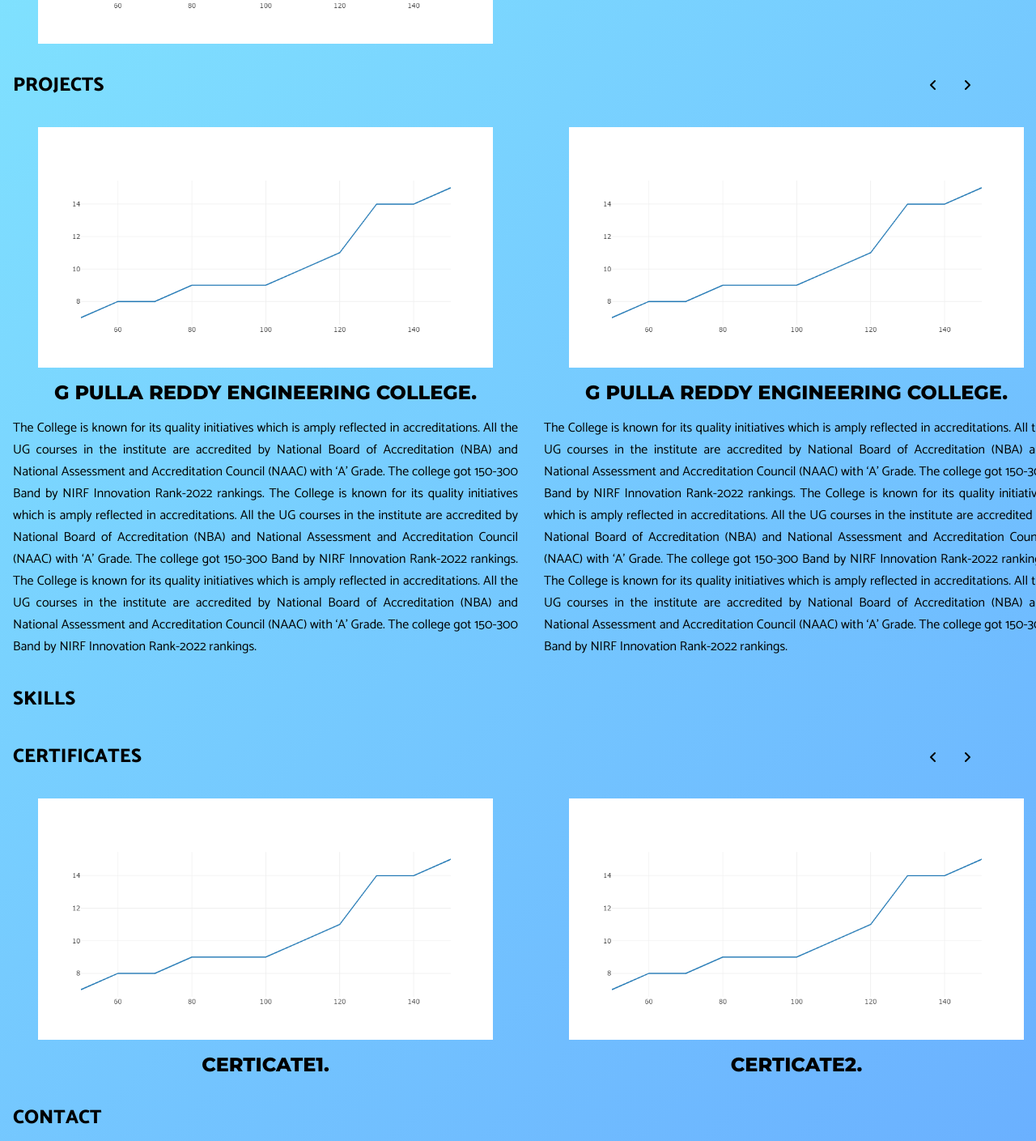
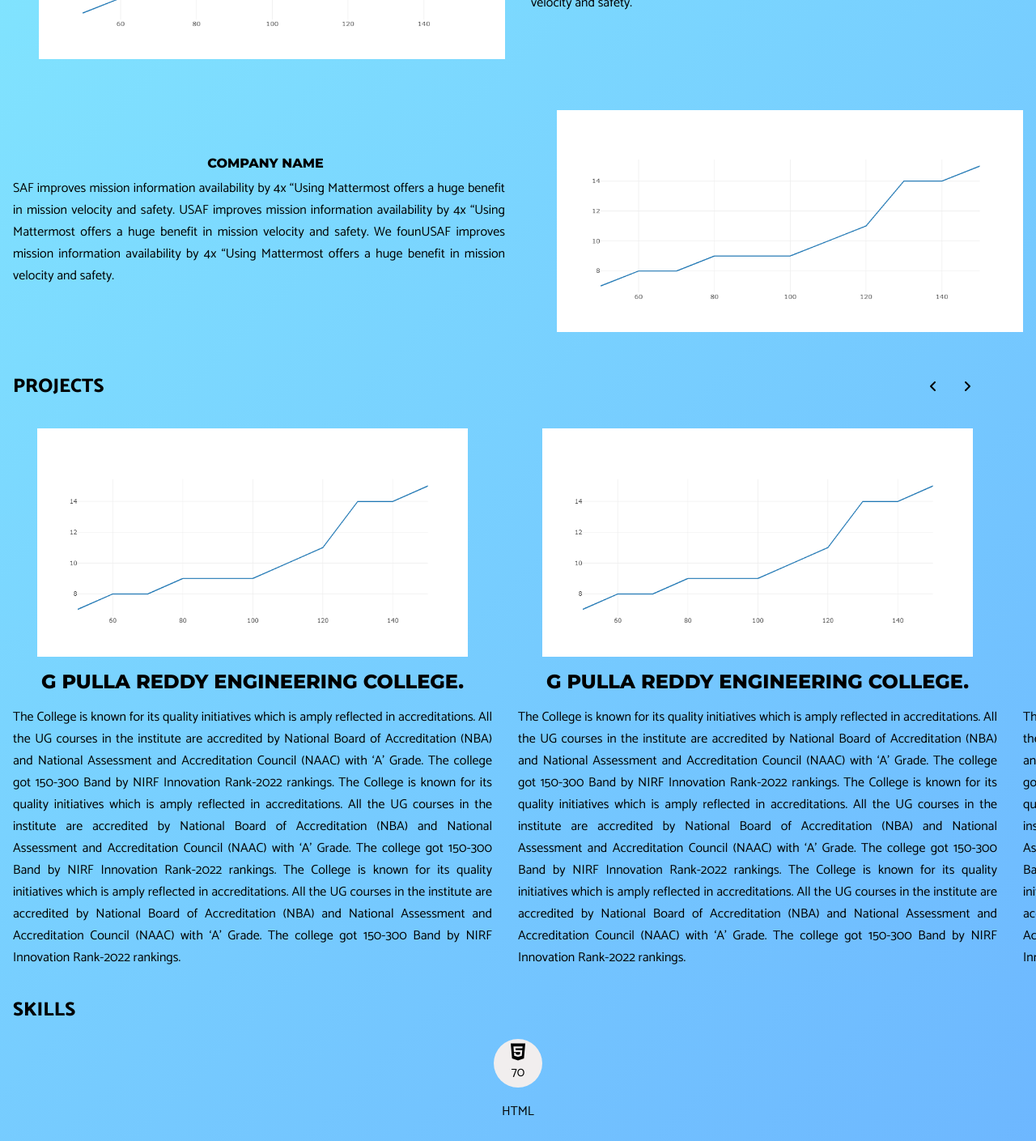
Before and after one commit to callasumamahesh/myportfolio, a React (Create React App) app: page / in a window 1280 px wide. Shown: the part 1240-2649 px from the top of the page at 81% size. Built offline with nearby package versions, Linux system fonts and the light colour scheme.

Commit message:
added skills

```diff
--- a/src/App.css
+++ b/src/App.css
@@ -170,7 +170,6 @@
   width: 100%;
   box-sizing: border-box;
   position: relative;
-  gap: 2rem;
 }
 
 .educationSection > div {
@@ -179,7 +178,9 @@
   display: flex;
   flex-direction: column;
   gap: 1rem;
+  padding-right: 2rem;
 }
+
 
 .projects .educationSection .graduate .projectImage{
   display: flex;
@@ -196,6 +197,9 @@
   flex-direction: column;
   gap: 1rem;
 }
+/* .projects .educationSection .graduate .projectDescription p{
+  padding-right: 3rem;
+} */
 /*
 .right-icon, .left-icon {
   position: absolute;
@@ -239,10 +243,14 @@
   padding: 1rem 0rem;
   margin-left: 1rem;
   display: flex;
+  flex-direction: column;
   gap: 2rem;
   width: 100%;
   justify-content: center;
   align-items: center;
+}
+.experience section{
+  display: flex;
 }
 
 .experience .imgsection{
@@ -269,63 +277,31 @@
   align-items: center;
   padding-right: 1rem;
 }
-
+.experience .companyInfo p{
+  padding-right: 1rem;
+}
 
 /* Skills */
 
-.skillsSection{
-  display: grid;
-  grid-template-columns: 1fr 1fr 1fr 1fr;
-  justify-content: center;
-  align-items: center;
-}
-.skillsSection .skill-circle {
-  display: flex;
-  flex-direction: column;
-  align-items: center;
-  margin: 20px;
-}
-
-.skillsSection .circle {
-  width: 100px;
-  height: 100px;
-  background: conic-gradient(#4caf50 0% 0%, #ddd 0% 100%);
-  border-radius: 50%;
+.skillBlock{
   display: flex;
   justify-content: center;
   align-items: center;
-  position: relative;
-  animation: fillCircle 2s forwards;
+  flex-direction: column;
+  gap: 1rem;
 }
-
-.skillsSection .inner-circle {
-  width: 80px;
-  height: 80px;
-  background-color: white;
-  border-radius: 50%;
+.skillimg{
   display: flex;
   justify-content: center;
+  flex-direction: column;
   align-items: center;
+  background-color: rgb(241, 238, 238);
+  height: 60px;
+  width: 60px;
+  border-radius: 50%;
 }
-
-.skillsSection .percentage {
-  font-size: 1.2em;
-  font-weight: bold;
-}
-
-.skillsSection .skill-name {
-  margin-top: 10px;
-  font-size: 1em;
-  font-family: 'Montserrat', sans-serif;
-}
-
-@keyframes fillCircle {
-  from {
-    background: conic-gradient(#4caf50 0%, #ddd 0%);
-  }
-  to {
-    background: conic-gradient(#4caf50 0% calc(var(--percentage) * 1%), #ddd calc(var(--percentage) * 1%) 100%);
-  }
+.skillimg i{
+font-size: 1.5rem;
 }
 
 
@@ -397,10 +373,13 @@
   width: 250px;
   margin-top: 1rem;
   border-radius: 18px;
-  background-color: #df5b5b;
-  color: white;
+  background-color: rgb(241, 238, 238);
   cursor: pointer;
   font-size: 1.2rem;
+}
+
+input[type="submit"]:hover{
+  background-color: rgb(204, 201, 201);
 }
 
 /* Blocks css */
@@ -410,7 +389,6 @@
   display: flex;
   width:100px;
   height:100px;
-  padding: 10px;
   flex-direction: column;
   justify-content: flex-end;
   align-items: center;
--- a/src/App.js
+++ b/src/App.js
@@ -183,6 +183,7 @@
               </section>
 
               <section className='experience'>
+                <section style={{display:'flex',flexDirection:`${1%2 ? 'row' : 'row-reverse'}`}}>
                   <section className='imgsection'>
                     <img src={image} alt='Photo' />
                   </section>
@@ -192,6 +193,19 @@
                       “Using Mattermost offers a huge benefit in mission velocity and safety. USAF improves mission information availability by 4x
                       “Using Mattermost offers a huge benefit in mission velocity and safety. We founUSAF improves mission information availability by 4x
                       “Using Mattermost offers a huge benefit in mission velocity and safety.</p>
+                  </section>
+                </section>
+                <section style={{display:'flex',flexDirection:`${2%2 ? 'row' : 'row-reverse'}`}}>
+                  <section className='imgsection'>
+                    <img src={image} alt='Photo' />
+                  </section>
+                  <section className='companyInfo'>
+                    <h1>Company Name</h1>
+                    <p>SAF improves mission information availability by 4x
+                      “Using Mattermost offers a huge benefit in mission velocity and safety. USAF improves mission information availability by 4x
+                      “Using Mattermost offers a huge benefit in mission velocity and safety. We founUSAF improves mission information availability by 4x
+                      “Using Mattermost offers a huge benefit in mission velocity and safety.</p>
+                  </section>
                 </section>
               </section>
 
@@ -251,13 +265,14 @@
                 <h1 className='head'>Skills</h1>
               </section>
               <section className='skillsSection'>
-                {
+                {/* {
                   userData.skills?.map((item) => {
                     return (
                       <SkillBar skillName={item.skillName} percentage={item.skillPercentage} />
                     )
                   })
-                }
+                } */}
+                <SkillBar skillName={'HTML'} percentage={70} />
               </section>
               <section className='headingSection' id='CertificatesId'>
                 <h1 className='head'>Certificates</h1>
@@ -312,11 +327,11 @@
               <section className='contact' id='ContactId'>
                 <section className="contact-main">
                   <section className="section1">
-                    <Blocks linkto={"mailto:bandaumamahesh1919@gmail.com"} text={"Email"} icon={<i class="fa-solid fa-envelope"></i>}/>
-                    <Blocks linkto={"tel:+919392508242"} text={"Phone"} icon={<i class="fa-solid fa-phone"></i>}/>
-                    <Blocks linkto={"https://www.linkedin.com/in/callasumamahesh/"} text={"Linkedin"} icon={<i class="fa-brands fa-linkedin"></i>}/>
-                    <Blocks linkto={"https://github.com/callasumamahesh"} text={"Github"} icon={ <i class="fa-brands fa-github"></i>}/>
-                    <Blocks linkto={"https://app.netlify.com/teams/callasumamahesh/sites"} text={"Netlify"} icon={<></>}/>
+                    <Blocks linkto={"mailto:bandaumamahesh1919@gmail.com"} text={"Email"} icon={<i class="fa-solid fa-envelope"></i>} />
+                    <Blocks linkto={"tel:+919392508242"} text={"Phone"} icon={<i class="fa-solid fa-phone"></i>} />
+                    <Blocks linkto={"https://www.linkedin.com/in/callasumamahesh/"} text={"Linkedin"} icon={<i class="fa-brands fa-linkedin"></i>} />
+                    <Blocks linkto={"https://github.com/callasumamahesh"} text={"Github"} icon={<i class="fa-brands fa-github"></i>} />
+                    <Blocks linkto={"https://app.netlify.com/teams/callasumamahesh/sites"} text={"Netlify"} icon={<></>} />
                   </section>
                   <section className="section2">
                     <form action="https://submit-form.com/cezoFOlaz">
--- a/src/components/Skills.jsx
+++ b/src/components/Skills.jsx
@@ -1,15 +1,14 @@
-import React from 'react';
-import '../App.css';
+import React from "react";
+import "../App.css";
 
 const SkillBar = ({ skillName, percentage }) => {
   return (
-    <div className="skill-circle">
-      <div className="circle" style={{ '--percentage': percentage / 100 }}>
-        <div className="inner-circle">
-          <span className="percentage">{percentage}%</span>
-        </div>
+    <div className="skillBlock">
+      <div className="skillimg">
+        <i class="fa-brands fa-html5"></i>
+        <p>{percentage}</p>
       </div>
-      <p className="skill-name">{skillName}</p>
+      <p>{skillName}</p>
     </div>
   );
 };
```
Lines whose indentation alone changed are shown as unchanged.
